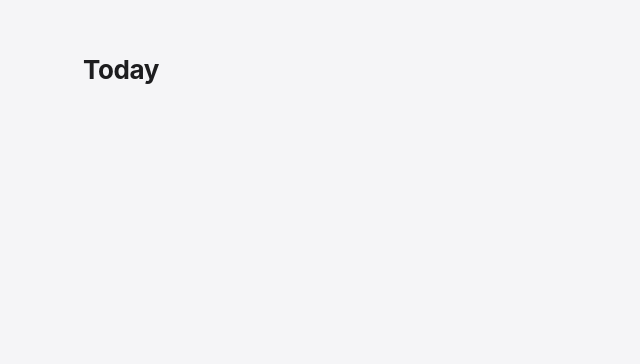
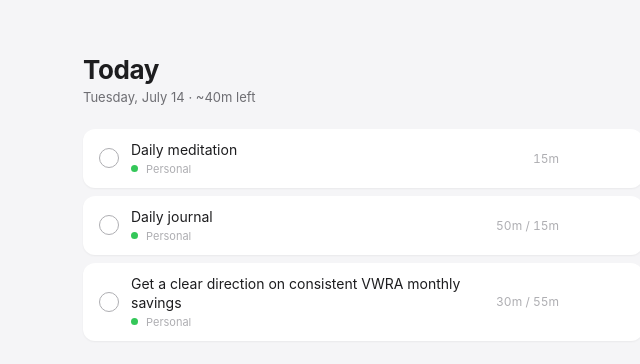
Before and after one commit to dorelljames/daybird, a React (Vite) app: page / in a window 1280 px wide. Shown: the top 364 px of the page, without its empty margins (277-917 px from the left). Built offline with nearby package versions, Linux system fonts and the light colour scheme.

Commit message:
feat: Today view with task cards and live timer

```diff
--- a/src/App.tsx
+++ b/src/App.tsx
@@ -1,12 +1,14 @@
+import { useNow } from "./hooks/useNow";
+import TodayView from "./components/TodayView";
+
 export default function App() {
+  const now = useNow(1000);
   return (
     <div className="shell">
       <div className="titlebar" data-tauri-drag-region />
       <div className="shell-body">
         <main className="shell-main">
-          <div className="content">
-            <h1 style={{ fontSize: 26, letterSpacing: "-0.4px" }}>Today</h1>
-          </div>
+          <TodayView now={now} />
         </main>
       </div>
     </div>
--- /dev/null
+++ b/src/components/TaskCard.tsx
@@ -0,0 +1,73 @@
+import { motion } from "motion/react";
+import { Task } from "../types";
+import { useDaybird } from "../state/store";
+import { workedMinToday } from "../state/selectors";
+import { fmtClock, fmtMin } from "../lib/time";
+
+export default function TaskCard({ task, now, selected }: { task: Task; now: number; selected: boolean }) {
+  const s = useDaybird();
+  const active = s.activeTaskId === task.id;
+  const open = s.entries.find((e) => e.end === null && e.taskId === task.id);
+  const elapsedSec = open ? Math.floor((now - open.start) / 1000) : 0;
+  const worked = workedMinToday(s, task.id, now);
+  const project = s.projects.find((p) => p.id === task.projectId);
+  const terminal = task.status !== "todo";
+
+  return (
+    <motion.div
+      layout
+      initial={{ opacity: 0, y: 8 }}
+      animate={{ opacity: 1, y: 0 }}
+      exit={{ opacity: 0, height: 0, marginBottom: -8 }}
+      transition={{ type: "spring", stiffness: 400, damping: 30 }}
+      className={`task ${active ? "task-active" : ""} ${terminal ? `task-${task.status}` : ""} ${selected ? "task-selected" : ""}`}
+      onClick={() => s.setSelected(task.id)}
+    >
+      <button
+        className={`task-check ${task.status === "done" ? "is-done" : ""}`}
+        aria-label="complete"
+        onClick={(e) => { e.stopPropagation(); s.toggleDone(task.id); }}
+      >
+        {task.status === "done" && (
+          <svg viewBox="0 0 12 12" width="12" height="12">
+            <path d="M2.5 6.5 L5 9 L9.5 3.5" fill="none" stroke="currentColor" strokeWidth="1.8" strokeLinecap="round" strokeLinejoin="round" />
+          </svg>
+        )}
+        {task.status === "dropped" && <span className="task-x">×</span>}
+      </button>
+
+      <div className="task-body">
+        <div className="task-title">{task.title}</div>
+        <div className="task-meta">
+          {project && <span className="task-dot" style={{ background: project.color }} />}
+          {task.linearId && <span className="task-linear">{task.linearId}</span>}
+          {project && <span>{project.name}</span>}
+        </div>
+      </div>
+
+      <div className="task-right">
+        {active ? (
+          <span className="task-clock">{fmtClock(elapsedSec)}</span>
+        ) : (
+          task.estimateMin !== undefined && (
+            <span className="task-est">{worked > 0 ? `${fmtMin(worked)} / ` : ""}{fmtMin(task.estimateMin)}</span>
+          )
+        )}
+        {task.status === "todo" && (
+          <button
+            className={`task-play ${active ? "is-active" : ""}`}
+            aria-label={active ? "pause" : "start"}
+            onClick={(e) => { e.stopPropagation(); active ? s.stopTimer() : s.startTimer(task.id); }}
+          >
+            {active ? "❚❚" : "▶"}
+          </button>
+        )}
+        {task.status === "todo" && (
+          <button className="task-drop" aria-label="discard" onClick={(e) => { e.stopPropagation(); s.dropTask(task.id); }}>
+            ✕
+          </button>
+        )}
+      </div>
+    </motion.div>
+  );
+}
--- /dev/null
+++ b/src/components/TodayView.tsx
@@ -0,0 +1,28 @@
+import { useDaybird } from "../state/store";
+import { estimateRemainingMin, todayTasks } from "../state/selectors";
+import { fmtMin } from "../lib/time";
+import TaskCard from "./TaskCard";
+
+export default function TodayView({ now }: { now: number }) {
+  const s = useDaybird();
+  const tasks = todayTasks(s, now);
+  const remaining = estimateRemainingMin(s, now);
+  const date = new Date(now).toLocaleDateString(undefined, { weekday: "long", month: "long", day: "numeric" });
+
+  return (
+    <div className="content">
+      <header className="today-head">
+        <h1>Today</h1>
+        <div className="today-sub">
+          {date}
+          {remaining > 0 && <span> · ~{fmtMin(remaining)} left</span>}
+        </div>
+      </header>
+      <section className="task-list">
+        {tasks.map((t) => (
+          <TaskCard key={t.id} task={t} now={now} selected={s.selectedTaskId === t.id} />
+        ))}
+      </section>
+    </div>
+  );
+}
--- /dev/null
+++ b/src/hooks/useNow.ts
@@ -0,0 +1,10 @@
+import { useEffect, useState } from "react";
+
+export function useNow(intervalMs = 1000): number {
+  const [now, setNow] = useState(() => Date.now());
+  useEffect(() => {
+    const id = setInterval(() => setNow(Date.now()), intervalMs);
+    return () => clearInterval(id);
+  }, [intervalMs]);
+  return now;
+}
--- a/src/styles/app.css
+++ b/src/styles/app.css
@@ -22,3 +22,50 @@ input { font: inherit; color: inherit; }
   padding: var(--sp-4) var(--sp-6) 96px;
 }
 .shell-main > .content { max-width: 560px; margin: 0 auto; }
+
+/* === today === */
+.today-head { margin-bottom: var(--sp-5); }
+.today-head h1 { font-size: 26px; letter-spacing: -0.4px; }
+.today-sub { color: var(--ink-2); font-size: 13px; margin-top: var(--sp-1); }
+
+.task-list { display: flex; flex-direction: column; gap: var(--sp-2); }
+.task {
+  display: flex; align-items: center; gap: var(--sp-3);
+  background: var(--surface);
+  border-radius: var(--radius-m);
+  padding: var(--sp-3) var(--sp-4);
+  box-shadow: var(--shadow-1);
+}
+.task-selected { box-shadow: 0 0 0 2px var(--accent-soft), var(--shadow-1); }
+.task-active { box-shadow: 0 0 0 1.5px var(--accent), var(--shadow-2); }
+.task-check {
+  width: 20px; height: 20px; border-radius: 50%; flex-shrink: 0;
+  border: 1.5px solid var(--ink-3);
+  display: flex; align-items: center; justify-content: center;
+  color: #fff; transition: border-color 0.15s;
+}
+.task-check:hover { border-color: var(--accent); }
+.task-check.is-done { background: var(--accent); border-color: var(--accent); }
+.task-x { color: var(--ink-3); font-size: 13px; }
+.task-body { flex: 1; min-width: 0; }
+.task-title { font-size: 14px; line-height: 1.35; }
+.task-meta { display: flex; align-items: center; gap: var(--sp-2); color: var(--ink-3); font-size: 11px; margin-top: 2px; }
+.task-dot { width: 7px; height: 7px; border-radius: 50%; }
+.task-linear { color: var(--ink-2); font-weight: 500; }
+.task-right { display: flex; align-items: center; gap: var(--sp-2); }
+.task-est { color: var(--ink-3); font-size: 12px; font-variant-numeric: tabular-nums; }
+.task-clock { color: var(--accent); font-size: 13px; font-weight: 600; font-variant-numeric: tabular-nums; }
+.task-play, .task-drop {
+  width: 26px; height: 26px; border-radius: 50%;
+  display: flex; align-items: center; justify-content: center;
+  font-size: 10px; color: var(--ink-2);
+  opacity: 0; transition: opacity 0.15s, background 0.15s;
+}
+.task:hover .task-play, .task:hover .task-drop, .task-play.is-active { opacity: 1; }
+.task-play.is-active { background: var(--accent); color: #fff; }
+.task-play:hover { background: var(--accent-soft); color: var(--accent); }
+.task-play.is-active:hover { background: var(--accent); color: #fff; }
+.task-drop:hover { background: var(--line); }
+.task-done .task-title { text-decoration: line-through; color: var(--ink-3); }
+.task-done, .task-dropped { opacity: 0.6; }
+.task-dropped .task-title { text-decoration: line-through; color: var(--ink-3); text-decoration-color: var(--ink-3); }
```
